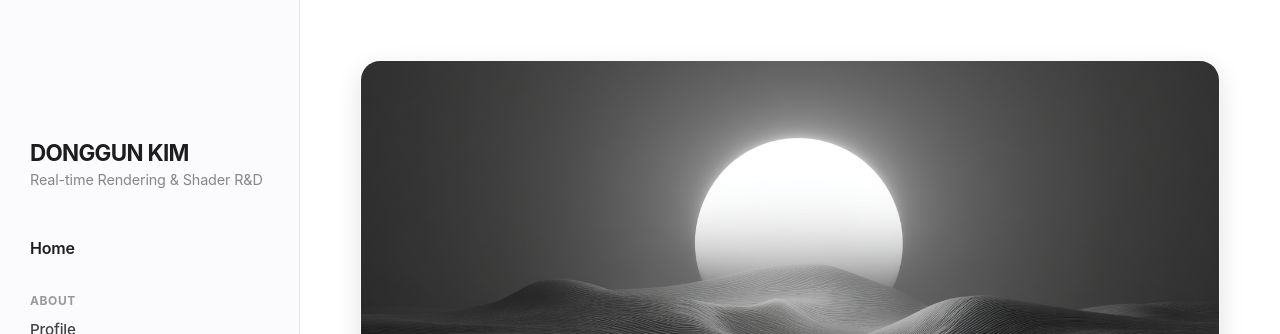
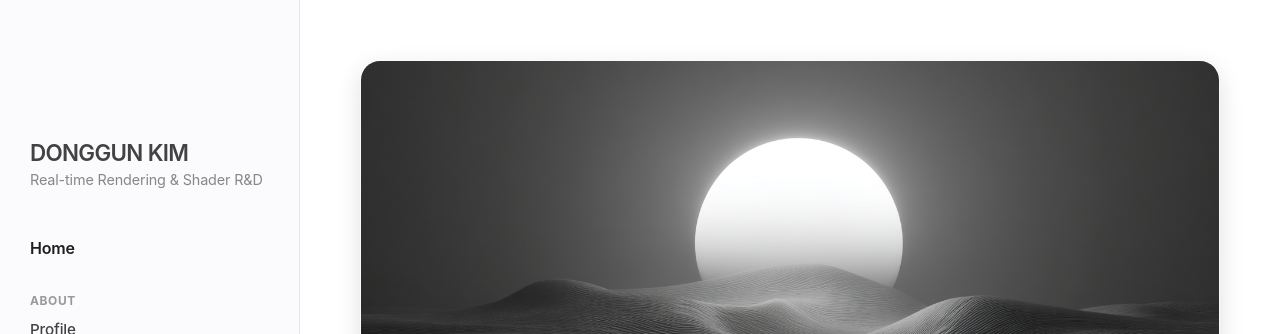
Before and after one commit to KimDongGun324/kimdonggun324.github.io, a Jekyll site: the page built from index.md, in a window 1280 px wide. Shown: the top 334 px of the page. Built offline with Jekyll 4.4.1, drawn with Linux system fonts in a browser that asks for light colours; some web fonts are replaced; our own code applies the rules of GitHub Pages for plain Markdown files.

Commit message:
좌측 상단 DONGGUN KIM 폰트 수정 -2

```diff
--- a/_layouts/default.html
+++ b/_layouts/default.html
@@ -19,7 +19,7 @@
       --card-shadow: 0 2px 8px rgba(0, 0, 0, 0.04);
       --hover-shadow: 0 8px 24px rgba(0, 0, 0, 0.12);
 
-      /* Font Stack */
+      /* Font Stack: Pretendard First */
       --font-stack: "Pretendard", -apple-system, BlinkMacSystemFont, system-ui, Roboto, "Helvetica Neue", "Segoe UI", "Apple SD Gothic Neo", "Malgun Gothic", sans-serif;
     }
 
@@ -52,12 +52,12 @@
       overflow-y: auto;
     }
 
-    /* Sidebar Title */
+    /* 🔥 Sidebar Title (무게감 및 색상 조정) */
     .sidebar-title {
       font-family: var(--font-stack);
       font-size: 1.4em;
-      font-weight: 700;
-      color: #1d1d1f;
+      font-weight: 600;       /* 700 -> 600 (SemiBold)로 조정 */
+      color: #424245;         /* 1d1d1f -> 424245로 색상 연하게 */
       margin: 0 0 4px 0;
       letter-spacing: -0.03em;
       line-height: 1.2;
@@ -132,12 +132,12 @@
       object-position: 50% 62%; transition: transform 0.5s ease;
     }
 
-    /* 🔥 Main Header 수정됨 (여백 확보) */
+    /* Main Header */
     .main-header {
       text-align: center;
-      margin-bottom: 80px;  /* 아래 컨텐츠와의 간격 */
-      margin-top: 30px;     /* 배너와의 간격 */
-      padding-bottom: 60px; /* 텍스트와 구분선 사이의 간격 (답답함 해소) */
+      margin-bottom: 80px;
+      margin-top: 30px;
+      padding-bottom: 60px;
       border-bottom: 1px solid var(--border-color);
     }
 
@@ -147,18 +147,18 @@
       font-weight: 700;
       font-size: 4em;
       letter-spacing: 0.4em;
-      margin: 0 0 25px 0;     /* 타이틀과 부제 사이 간격 넓힘 (10px -> 25px) */
+      margin: 0 0 25px 0;
       text-transform: uppercase;
       color: #1d1d1f;
       margin-right: -0.4em;
     }
 
-    /* 🔥 부제 스타일 수정 (작고 세련되게) */
+    /* Subtitle Style */
     .page-desc {
-      font-size: 1.0em;        /* 크기 살짝 줄임 (1.1 -> 1.0) */
+      font-size: 1.0em;
       color: var(--text-secondary);
       font-weight: 400;
-      letter-spacing: 0.05em;  /* 자간 살짝 넓힘 (세련미) */
+      letter-spacing: 0.05em;
     }
 
     /* Grid System */
```
Also changed, not shown: other parts of _layouts/default.html (+6 -6 lines).
